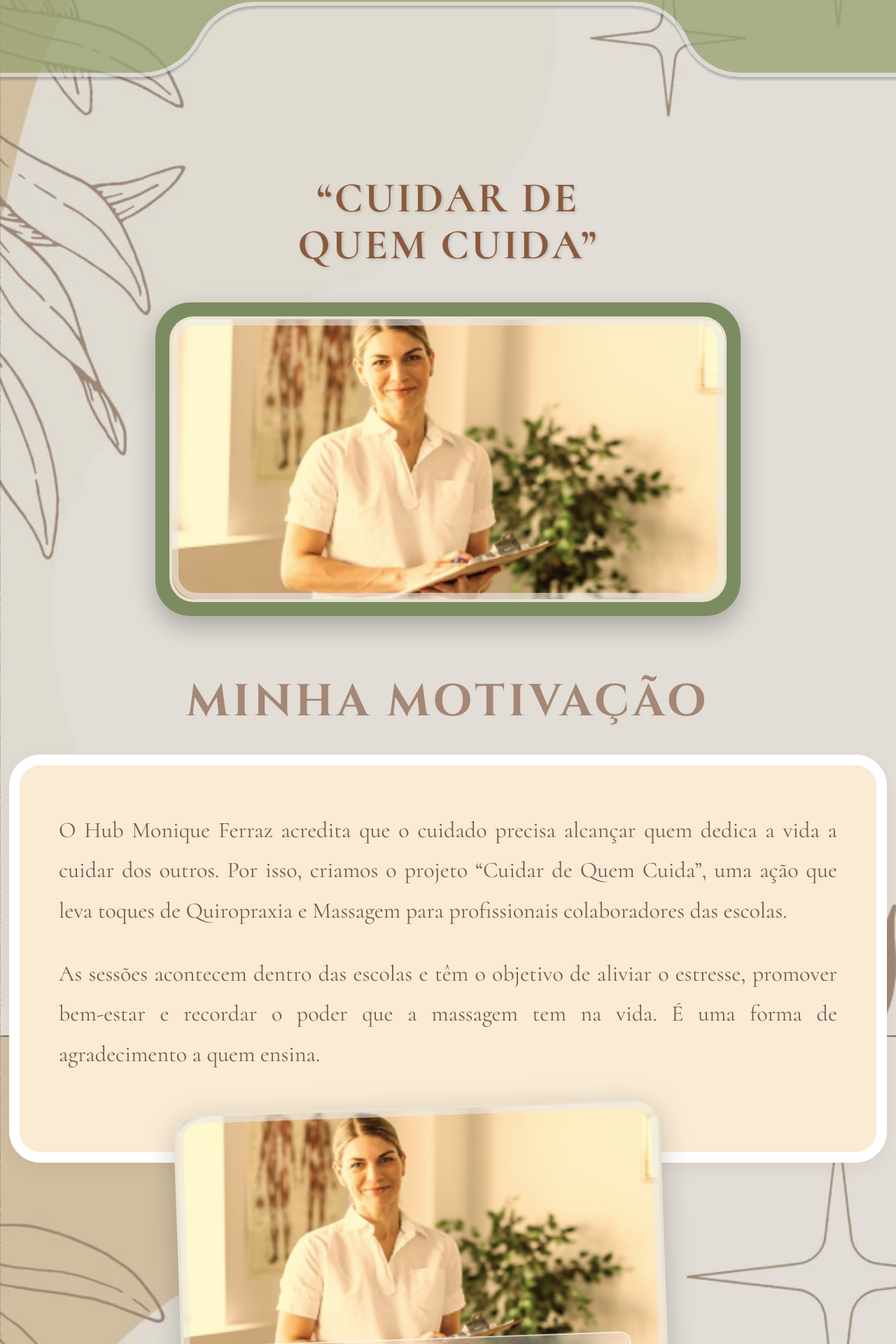
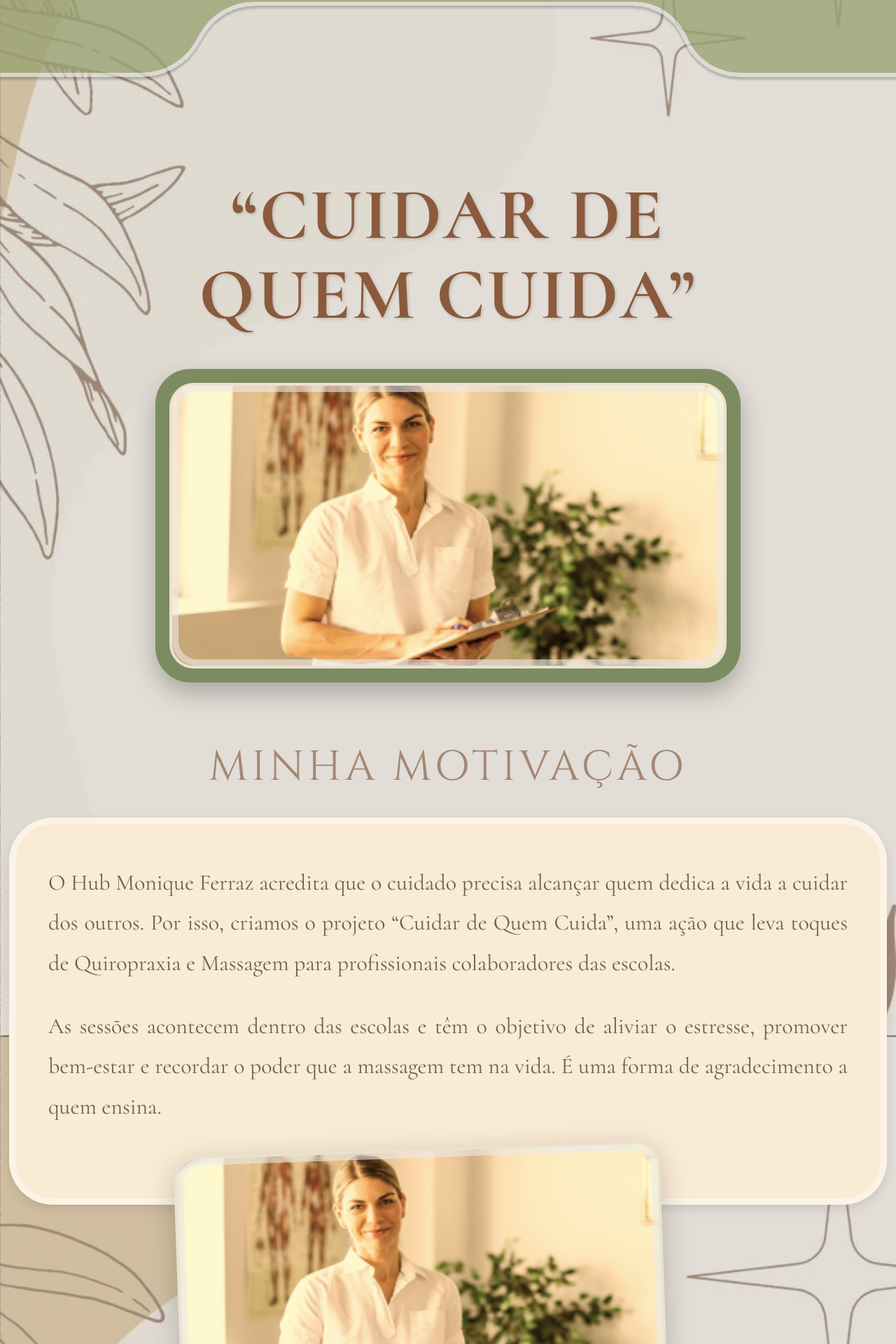
Before and after one commit to SAPI-Unesp/Projeto-Site-CasaMassagem, a React (Vite) app: page /projetosocial in a window 1280 px wide. Shown: the part 521-2441 px from the top of the page at 70% size. Built offline with nearby package versions, Linux system fonts and the light colour scheme.

Commit message:
fix: titulos da página projeto social

```diff
--- a/src/pages/Social/Description/Description.styles.ts
+++ b/src/pages/Social/Description/Description.styles.ts
@@ -50,7 +50,7 @@
 
 
 export const SectionTitle = styled.h1`
-  font-size: 3.8rem;
+  font-size: ${({ theme }) => theme.fontSizes.Title3};
   text-align: center;
   color: ${colors.title};
   font-weight: 700;
@@ -64,8 +64,8 @@
 export const Subtitle = styled.h2`
   margin-top: 2rem;
   margin-bottom: 2rem;
-  font-size: ${({ theme }) => theme.spacing.xxxl};
-  font-weight: 600;
+  font-size: ${({ theme }) => theme.fontSizes.Title2};
+  font-weight: 400;
   font-family: ${({ theme }) => theme.fontsStyles.Cinzel};
   color: ${colors.subtitle};
   text-transform: uppercase;
@@ -75,11 +75,11 @@
 
 export const MotivationBox = styled.div`
   background: ${colors.boxBg};
-  border: 15px solid ${colors.boxBorder};
   padding: 4rem 3.5rem 7rem 3.5rem;
-  border-radius: 45px;
+  border-radius: 63px;
   width: 150%;
-  box-shadow: 0 8px 20px rgba(139, 90, 60, 0.08);
+  box-shadow: 0 6px 15px rgba(0, 0, 0, 0.1),
+              inset 0 0 0 9px rgba(255, 255, 255, 0.4);
   position: relative;
   z-index: 1;
 `;
--- a/src/pages/Social/Description/Description.tsx
+++ b/src/pages/Social/Description/Description.tsx
@@ -15,7 +15,6 @@
 
 import video from '../../../assets/image.png';
 import Image1 from '../../../assets/image.png';
-import Image2 from '../../../assets/image.png';
 
 export function Description() {
   return (
@@ -67,7 +66,7 @@
         <ImageCard>
             <BeigeBorderFix>
               <BorderedImage
-                src={Image2}
+                src={Image1}
                 alt="Detalhe da terapia"
                 height="400px"
               />
--- a/src/styles/theme.ts
+++ b/src/styles/theme.ts
@@ -25,6 +25,7 @@
     fontSizes: {
         Title1: '4.25rem',
         Title2: '3.75rem',
+        Title3: '6.5rem',
         Paragrafo: '1.4rem',
         //...
         //adicionar tamanhos de fontes para paragrafos, titulos, subtitulos..
```
